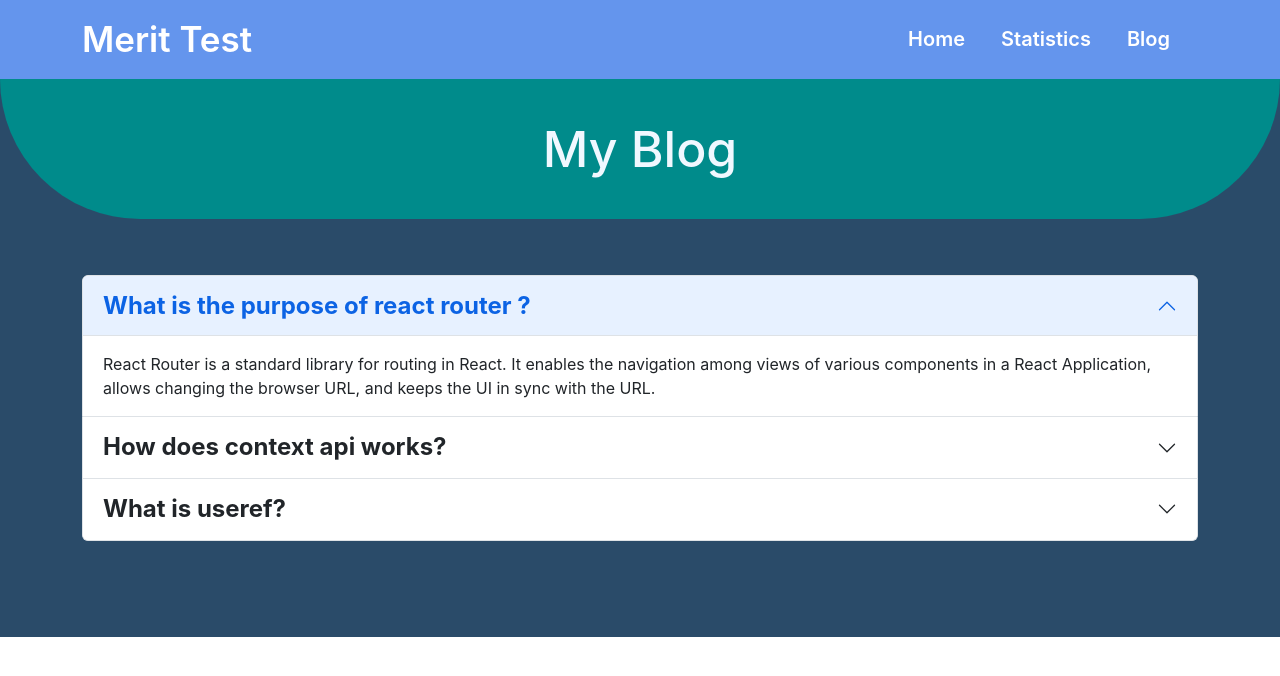
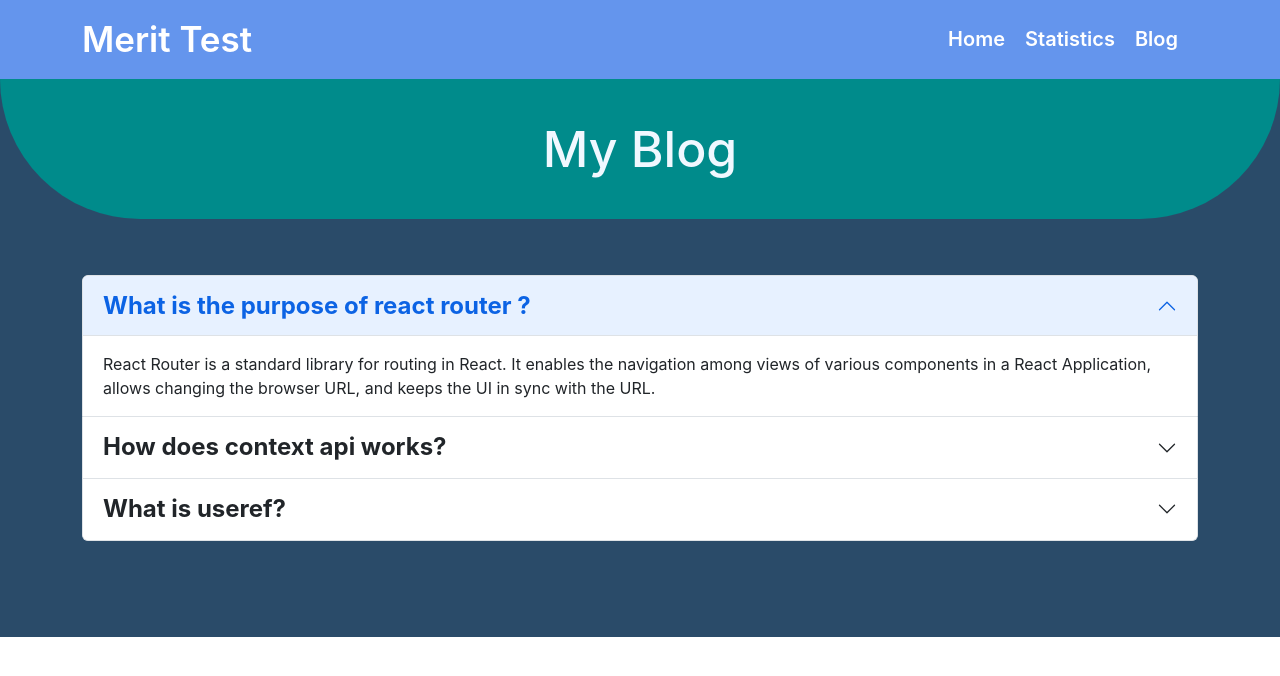
Before and after one commit to mamun102076/merit-test, a React (Create React App) app: page /blog in a window 1280 px wide. Shown: the top 676 px of the page. Built offline with nearby package versions, Linux system fonts and the light colour scheme.

Commit message:
tried to customized

```diff
--- a/src/Components/NavBar/NavBar.css
+++ b/src/Components/NavBar/NavBar.css
@@ -6,6 +6,7 @@ nav a{
     font-weight: 600 !important;
     font-size: 20px !important;
     margin-right: 20px;
+    text-decoration: none;
 }
 .navbar-brand{
     font-size: 35px !important;
--- a/src/Components/NavBar/NavBar.js
+++ b/src/Components/NavBar/NavBar.js
@@ -1,25 +1,25 @@
 import React from 'react';
-import { Link } from 'react-router-dom';
+import { NavLink } from 'react-router-dom';
 import './NavBar.css'
 
 const NavBar = () => {
     return (
         <nav className="navbar navbar-expand-lg">
             <div className="container">
-                <Link className="navbar-brand" to='/'>Merit Test</Link>
+                <NavLink className="navbar-brand" to='/'>Merit Test</NavLink>
                 <button className="navbar-toggler" type="button" data-bs-toggle="collapse" data-bs-target="#navbarNav" aria-controls="navbarNav" aria-expanded="false" aria-label="Toggle navigation">
                     <span className="navbar-toggler-icon"></span>
                 </button>
                 <div className="collapse navbar-collapse" id="navbarNav">
                     <ul className="navbar-nav ms-auto">
                         <li className="nav-item">
-                            <Link className="nav-link" aria-current="page" to="/">Home</Link>
+                            <NavLink aria-current="page" to="/">Home</NavLink>
                         </li>
                         <li className="nav-item">
-                            <Link className="nav-link" to="/statistics">Statistics</Link>
+                            <NavLink to="/statistics">Statistics</NavLink>
                         </li>
                         <li className="nav-item">
-                            <Link className="nav-link" to="/blog">Blog</Link>
+                            <NavLink to="/blog">Blog</NavLink>
                         </li>
                     </ul>
                 </div>
```
